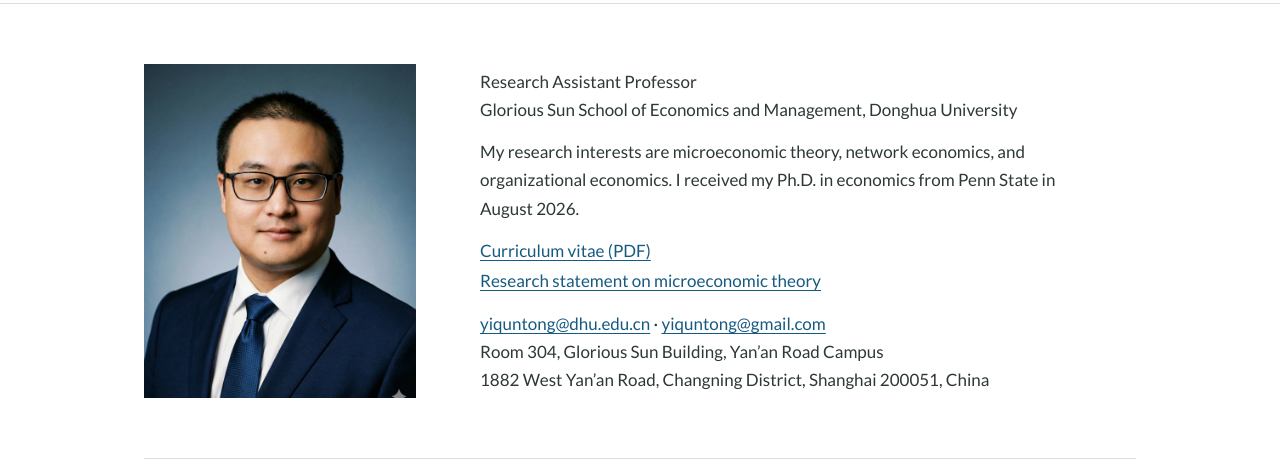
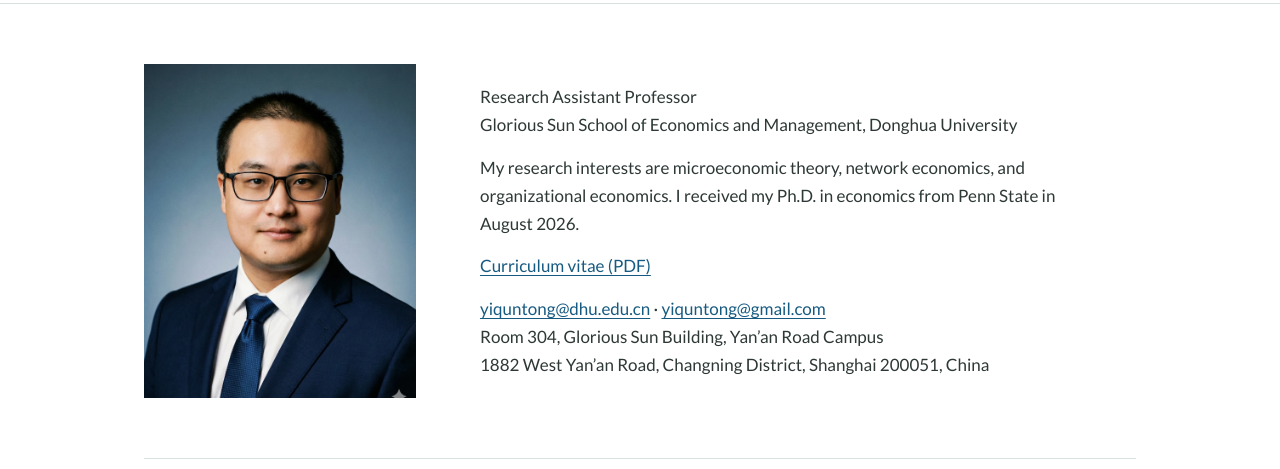
Before and after one commit to yiquntong/yiquntong.github.io, a plain HTML site: page index.html in a window 1280 px wide. Shown: the part 94-563 px from the top of the page. Drawn offline with Linux system fonts and the light colour scheme.

Commit message:
Remove the research statement link from the homepage

```diff
--- a/index.html
+++ b/index.html
@@ -44,7 +44,6 @@
         </p>
         <div class="documents">
           <p><a href="cv/Yiqun-Tong-CV.pdf">Curriculum vitae (PDF)</a></p>
-          <p><a href="https://1drv.ms/b/c/d56d781b2fbecd74/IQBTX9Ow0rsMR7cGx5ftq4wsASCd9A9uDth6MlM-pkypNE8?e=7e05bu" target="_blank" rel="noopener noreferrer">Research statement on microeconomic theory</a></p>
         </div>
         <address class="contact">
           <a href="mailto:yiquntong@dhu.edu.cn">yiquntong@dhu.edu.cn</a> ·
```
Also changed, not shown: 1 other file.
